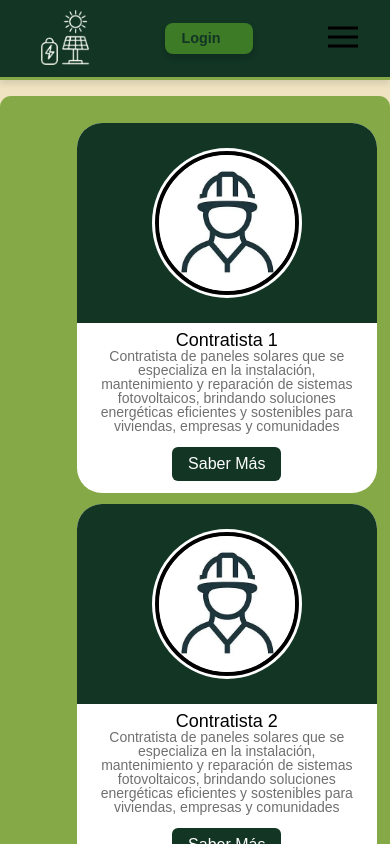
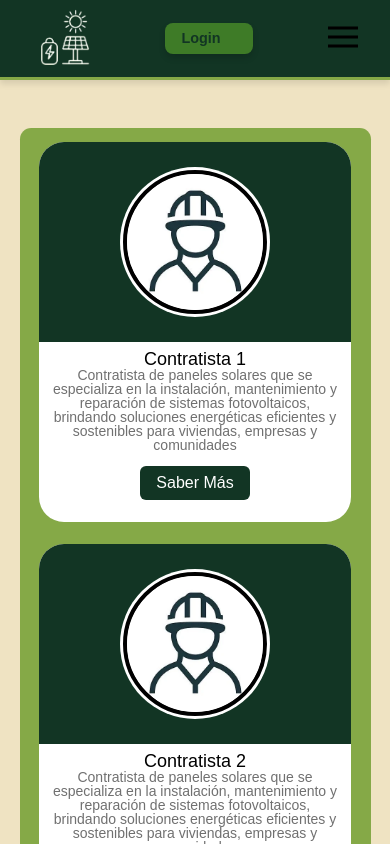
Before and after one commit to daniel-monsalve-villegas/rayitos_de_sol_2.0, a Vue app: page /contratista in a window 390 px wide. Shown: the top 844 px of the page. Built offline with nearby package versions, Linux system fonts and the light colour scheme.

Commit message:
Retoques finales de front responsive

```diff
--- a/src/components/contractor/ContractorDashboard.vue
+++ b/src/components/contractor/ContractorDashboard.vue
@@ -43,6 +43,7 @@
 <style scoped>
 /* Contenedor principal crema */
 .contractorDasboard__container{
+  margin-top: 5em;
   display: flex;
   flex-direction: column;
   justify-content: center;
@@ -111,7 +112,9 @@
   height: 100%;
   width: auto;
   border-radius: 50%;
-  margin-bottom: 2em;
+  max-height: 100%;
+  max-width: 100%;
+  margin-bottom: 2rem;
 }
 
 /* Información contactor  */
@@ -145,4 +148,14 @@
 li{
   padding: 0.3em;
 }
+
+@media screen and (max-width: 650px) {
+  .avatar {
+    width: auto;
+    height: 70%;
+  }
+  .contactorInfo__Ul {
+    padding: 1rem;
+  }
+}
 </style>
--- a/src/components/contractor/SectionContractor.vue
+++ b/src/components/contractor/SectionContractor.vue
@@ -36,7 +36,9 @@ export default {
 
 <style>
 .body-seccion3 {
-  min-height: 100vh;
+  margin-top: 5rem;
+  padding-top: 3rem;
+  padding-bottom: 3rem;
   display: flex;
   justify-content: center;
   align-items: center;
@@ -44,24 +46,32 @@ export default {
 }
 .container-seccion3 {
   max-width: 1120px;
-  max-height: 800px;
-  width: 100%;
   background-color: var(--color-light-green);
-  padding: 2.5rem;
+  padding: 2.5rem 1.2rem;
   border-radius: 0.7rem;
-  margin-top: 6rem;
 }
 .seccion3-content {
+  display: grid;
+  grid-template-columns: repeat(3, 1fr);;
+  gap: 10px;
+}
+
+.card-wrapper {
+  margin-bottom: 1.5rem;
+}
+
+/* .seccion3-content {
   display: flex;
   flex-flow: row wrap;
   margin: 0 1.3rem;
+  display: ;
 }
 
 .card-wrapper{
 display: flex;
 gap: 20px;
 margin-bottom: 1.5rem;
-}
+} */
 /* .container-seccion3 h2 {
   display: flex;
   justify-content: center;
@@ -134,4 +144,50 @@ margin-bottom: 1.5rem;
 .button-seccion3:hover {
   background-color: var(--color-green);
 }
+
+
+@media (max-width: 1100px) {
+  .seccion3-content {
+    grid-template-columns: repeat(2, 1fr);
+  }
+
+}
+
+@media (max-width: 700px) {
+  .seccion3-content {
+    grid-template-columns: repeat(1, 1fr);
+  }
+
+  .container-seccion3 {
+    padding: 1.7rem 0.2rem 0rem 0.2rem;
+  }
+}
+
+@media (max-width: 400px) {
+  .container-seccion3 {
+    padding: 1.7rem 0.2rem 0rem 0.2rem;
+  }
+
+  /* .overlay-3 {
+  height: 100%;
+  width: 90%;
+} */
+
+  .image-content {
+    width: auto;
+}
+
+  .card {
+    width: auto;
+    height: auto;
+  }
+
+  .card-wrapper {
+  width: 100%;
+}
+
+.container-seccion3 {
+  width: 90%;
+}
+}
 </style>
--- a/src/components/home/FooterComponent.vue
+++ b/src/components/home/FooterComponent.vue
@@ -92,6 +92,7 @@
     }
 }
 
+
 /* Brand Section */
 .footer-brand {
   display: flex;
@@ -116,6 +117,8 @@
   /* About Section */
   .footer-about {
     max-width: 400px;
+    width: 120%;
+
 }
 
 .footer-title {
@@ -136,6 +139,7 @@
   display: flex;
   flex-direction: column;
   gap: 1rem;
+  margin-left: 3rem;
 }
 
 .social-links {
@@ -153,7 +157,6 @@
   color: beige; /* Cambia el color a beige en hover */
 }
 
-
 /* Copyright */
 .footer-copyright {
   margin-top: 1.5rem;
@@ -164,4 +167,25 @@
   color: #ffffff;
 }
 
+@media (max-width: 767px) {
+  .footer-social {
+    margin-left: 0;
+  }
+  .footer-about {
+    width: 100%;
+  }
+}
+
+@media (min-width: 500px) and (max-width: 767px) {
+  .brand-name img{
+    width: 80%;
+    height: auto;
+  }
+
+  /* En proceso pero por alguna razon no funciona */
+  /* .footer-brand {
+    display: flex;
+    justify-content: center;
+  } */
+}
 </style>
```
Lines whose indentation alone changed are shown as unchanged.
